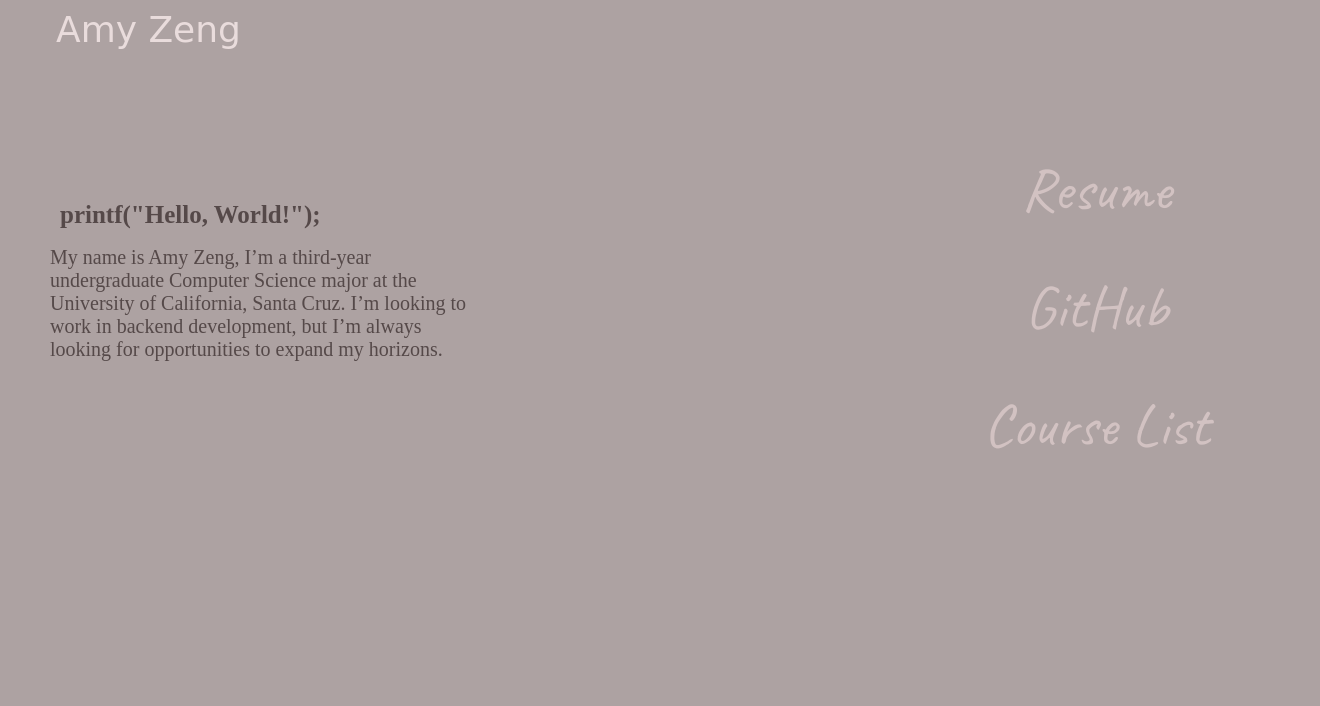
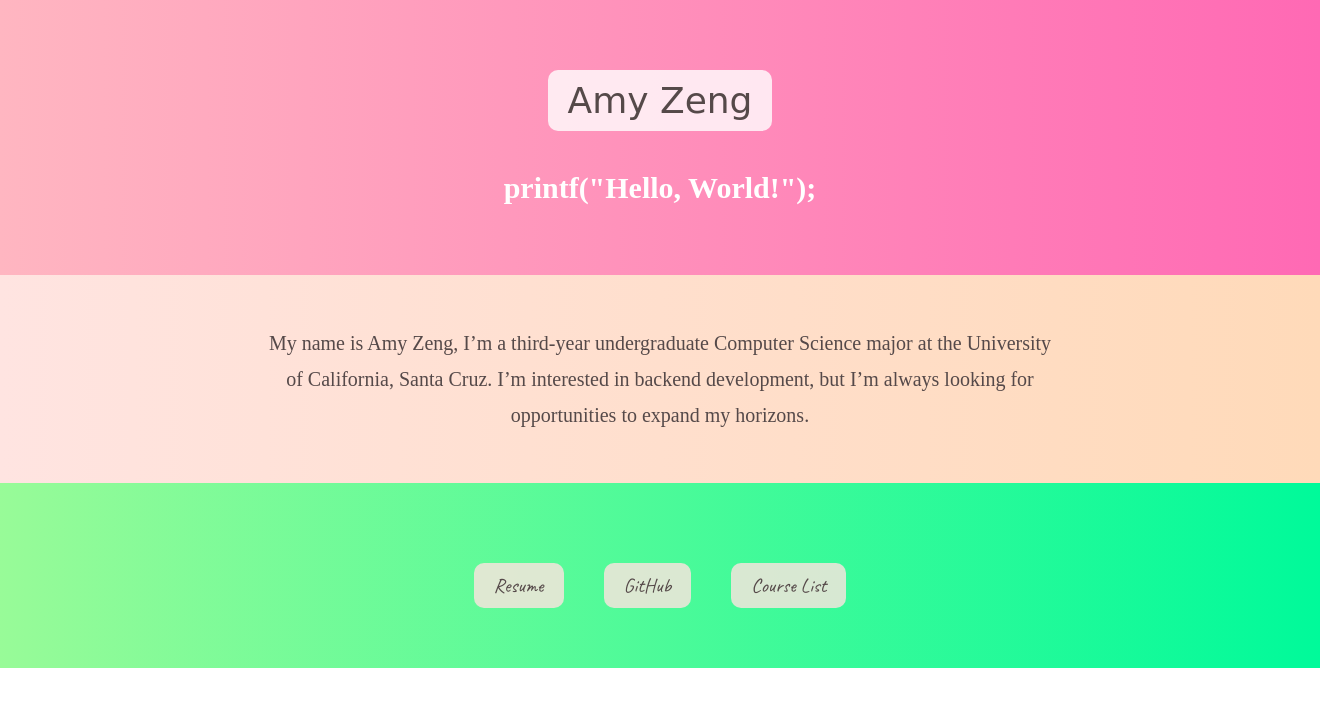
Before and after one commit to Inkyuuu/Inkyuuu.github.io, a plain HTML site: page index.html in a window 1280 px wide. Shown: the whole page, 1320 px wide, since content can reach past the window. Drawn offline with Linux system fonts and the light colour scheme; a web font is replaced by a local one.

Commit message:
making changes

```diff
--- a/index.html
+++ b/index.html
@@ -1,90 +1,115 @@
+<!DOCTYPE html>
+<html lang="en">
+<head>
+    <meta charset="UTF-8">
+    <meta name="viewport" content="width=device-width, initial-scale=1.0">
+    <title>Amy Zeng Portfolio</title>
     <style>
         @import url('https://fonts.googleapis.com/css2?family=Caveat:wght@400..700&display=swap');
         @import url('https://fonts.googleapis.com/css2?family=Meow+Script&display=swap');
         @import url('https://fonts.googleapis.com/css2?family=Headland+One&display=swap');
 
+        body {
+            margin: 0;
+            font-family: "Headland One", serif;
+        }
 
-    .external{
-        background-color: transparent;
+        /* Background Color Blocking */
+        .section {
+            width: 100%;
+            padding: 50px 20px;
+            text-align: center;
+        }
+
+        .section-1 {
+            background: linear-gradient(to right, #FFB6C1, #FF69B4);
+            color: white;
+        }
+        .section-2 {
+            background: linear-gradient(to right, #FFE4E1, #FFDAB9);
+            color: rgb(85, 73, 73);
+        }
+
+        .section-3 {
+            background: linear-gradient(to right, #98FB98, #00FA9A);
+            color: white;
+        }
+
+        /* General Button Styling */
+        button {
+            cursor: pointer;
             border: none;
-        color: rgb(210, 194, 194);
-        font-size: 60px;
-        font-family:'Caveat', cursive;
-        margin-right: 15px;
+            border-radius: 10px;
+            padding: 10px 20px;
+            transition: background-color 0.3s, transform 0.2s;
         }
-    .external:hover{
-        color: rgb(241, 222, 222);
-    }
-    .external:active{
-        color: rgb(143, 134, 134);
-    }
-    .right-side-list {
-      display: flex; /* Enable Flexbox */
-      flex-direction: column; /* Stack items vertically */
-      position: absolute; /* Position the container */
-      top: 150px; /* Start at the top */
-      right: 50px; /* Align to the right */
-      gap: 40px;
-    }
-    .caveat-cursive {
-    font-family: "Caveat", cursive;
-    font-optical-sizing: auto;
-    font-weight: 700;
-    font-style: bold;
-    }
-    .meow-script-regular {
-    font-family: "Meow Script", cursive;
-    font-weight: 400;
-    font-style: normal;
-    }
-    .headland-one-regular {
-    font-family: "Headland One", serif;
-    font-weight: 400;
-    font-style: normal;
-    }
-    .home{
-        background-color: transparent;
-        border: none;
-        color:rgb(233, 220, 220);
+
+        .home {
             font-family: 'Meow Script', cursive;
             font-size: 36px;
+            background-color: rgba(255, 255, 255, 0.8);
+            color: rgb(85, 73, 73);
+            margin: 20px;
         }
-    h1{
-        margin-top: 150px;
-        margin-right: 10px;
-        margin-left: 10px;
-        font-size: 25px;
-        color:rgb(85, 73, 73);
-        font-family: "Headland One";
+
+        .home:hover {
+            background-color: rgb(255, 228, 225);
+            transform: scale(1.1);
         }
-    .text-body{
-        margin-left: 50px;
-        margin-right: 800px;
+
+        .external {
+            background-color: rgba(255, 228, 225, 0.8);
+            color: rgb(85, 73, 73);
             font-size: 20px;
-        color:rgb(85, 73, 73);
-        font-family: "Headland One";
+            font-family: 'Caveat', cursive;
+            margin: 10px;
+        }
+
+        .external:hover {
+            background-color: rgb(255, 182, 193);
+            transform: scale(1.05);
+        }
+
+        .text-body {
+            margin: 0 auto;
+            max-width: 800px;
+            line-height: 1.8;
+            font-size: 20px;
+        }
+
+        h1 {
+            font-size: 30px;
+            margin: 20px 0;
+        }
+
+        .right-side-list {
+            display: flex;
+            justify-content: center;
+            gap: 20px;
+            margin-top: 20px;
         }
     </style>
+</head>
+<body>
 
-<body style="background-color:rgb(173, 162, 162);"></body>
+    <div class="section section-1">
+        <button class="home">Amy Zeng</button>
+        <h1>printf("Hello, World!");</h1>
+    </div>
 
-<button class="home">
-    Amy Zeng
-</button>
-<h1>printf("Hello, World!");</h1>
-<body class= "text-body">My name is Amy Zeng, I’m a third-year
-    undergraduate Computer Science major at the
-    University of California, Santa Cruz. I’m
-    looking to work in backend development, but I’m always looking
-    for opportunities to expand my horizons. </body>
+    <div class="section section-2">
+        <div class="text-body">
+            My name is Amy Zeng, I’m a third-year undergraduate Computer Science major at the University of California, Santa Cruz. I’m interested in backend development, but I’m always looking for opportunities to expand my horizons.
+        </div>
+    </div>
+
+    <div class="section section-3">
         <div class="right-side-list">
-    <button class="external">
-        Resume
-    </button>
-    <button class="external">
-        GitHub
-    </button>
-    <button class="external">
-        Course List
-    </button>
+            <button class="external">Resume</button>
+            <button class="external">GitHub</button>
+            <button class="external">Course List</button>
         </div>
+    </div>
+
+</body>
+</html>
```
Also changed, not shown: contact.html (added), 1 other file. Lines whose indentation alone changed are shown as unchanged.
